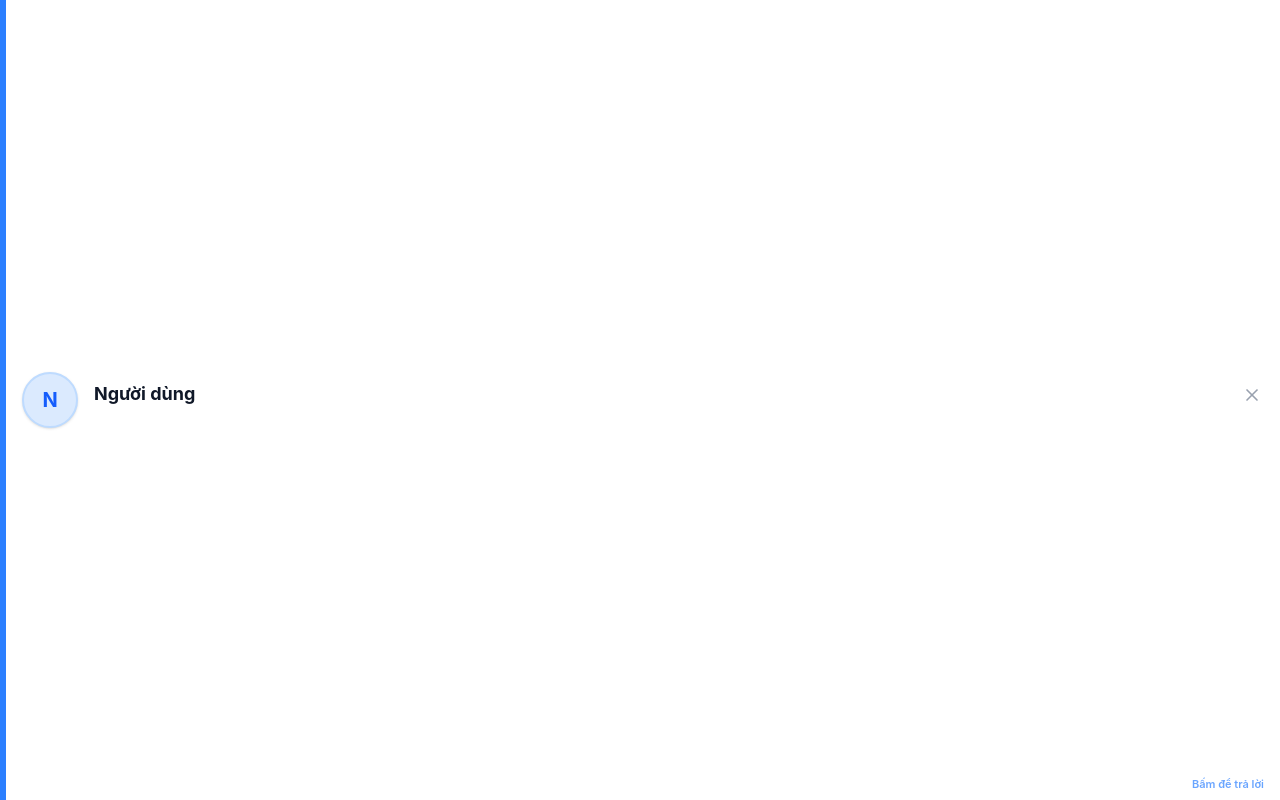
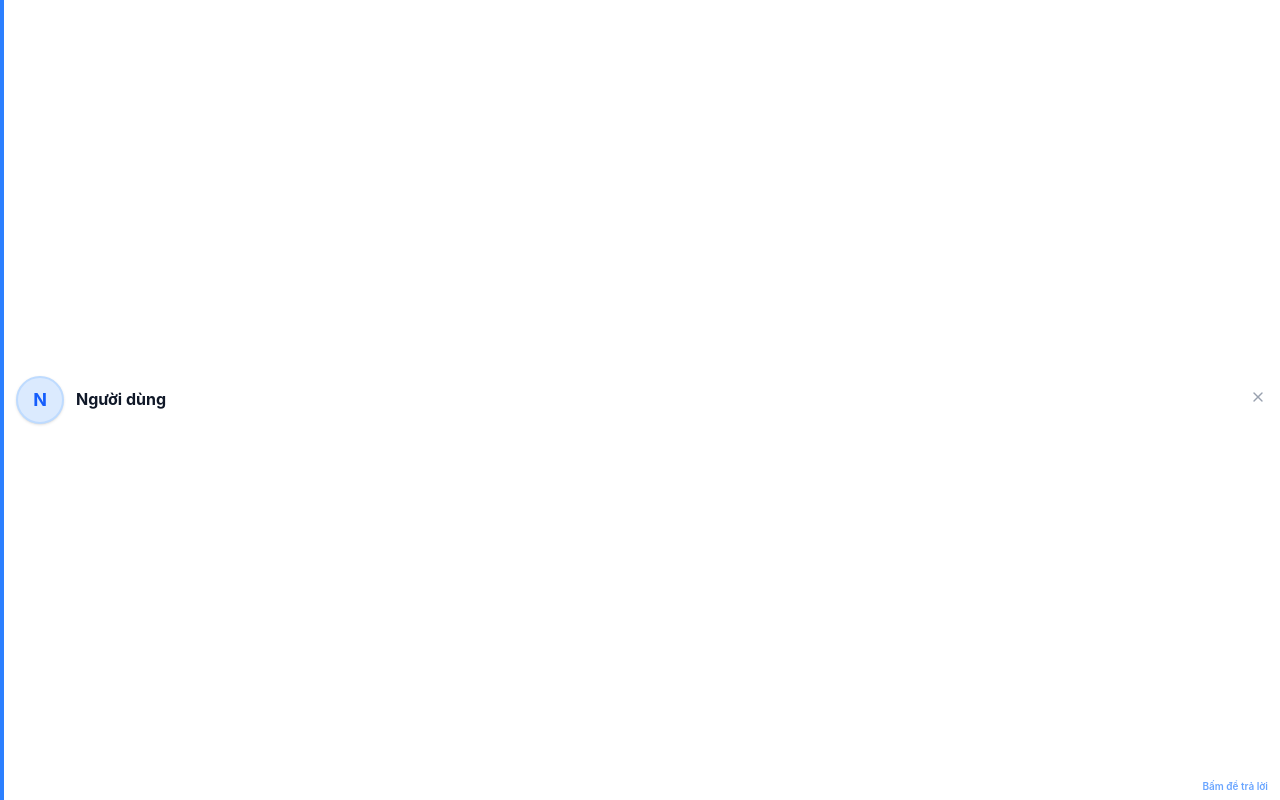
Before and after one commit to tynnp/alo-chat, a React (Vite) app: page /notification-pop in a window 1280 px wide. Built offline with nearby package versions, Linux system fonts and the light colour scheme; no server answers.

Commit message:
chỉnh UI hộp thoại thông báo

```diff
--- a/src/pages/NotificationPopup.tsx
+++ b/src/pages/NotificationPopup.tsx
@@ -62,17 +62,17 @@ export default function NotificationPopup() {
         <div className="h-screen w-screen overflow-hidden bg-transparent select-none pointer-events-none flex items-stretch">
             <div
                 onClick={handleClick}
-                className="w-full h-full bg-white shadow-2xl flex gap-4 cursor-pointer hover:bg-gray-50 transition-all border-l-[6px] border-l-blue-500 pointer-events-auto p-4 relative"
+                className="w-full h-full bg-white shadow-2xl flex gap-3 cursor-pointer hover:bg-gray-50 transition-all border-l-[4px] border-l-blue-500 pointer-events-auto py-1.5 px-3 relative"
             >
                 <div className="relative flex-shrink-0 flex items-center">
                     {senderAvatar ? (
                         <img
                             src={senderAvatar.startsWith('http') ? senderAvatar : `${API_BASE_URL}${senderAvatar}`}
                             alt={senderName}
-                            className="w-14 h-14 rounded-full object-cover border-2 border-gray-100 shadow-sm"
+                            className="w-12 h-12 rounded-full object-cover border-2 border-gray-100 shadow-sm"
                         />
                     ) : (
-                        <div className="w-14 h-14 rounded-full bg-blue-100 flex items-center justify-center text-blue-600 font-bold border-2 border-blue-200 shadow-sm text-xl">
+                        <div className="w-12 h-12 rounded-full bg-blue-100 flex items-center justify-center text-blue-600 font-bold border-2 border-blue-200 shadow-sm text-lg">
                             {senderName.charAt(0).toUpperCase()}
                         </div>
                     )}
@@ -80,21 +80,21 @@ export default function NotificationPopup() {
 
                 <div className="flex-1 min-w-0 flex flex-col justify-center">
                     <div className="flex items-start justify-between gap-2">
-                        <h4 className="font-bold text-gray-900 truncate text-lg leading-tight">{senderName}</h4>
+                        <h4 className="font-bold text-gray-900 truncate text-base leading-tight">{senderName}</h4>
                         <button
                             onClick={(e) => {
                                 e.stopPropagation();
                                 handleClose();
                             }}
-                            className="p-1.5 rounded-full hover:bg-gray-200 text-gray-400 hover:text-gray-600 transition-colors pointer-events-auto mt-[-4px] mr-[-4px]"
+                            className="p-1 px-1.5 rounded-full hover:bg-gray-200 text-gray-400 hover:text-gray-600 transition-colors pointer-events-auto mt-[-4px] mr-[-4px]"
                         >
-                            <X className="w-5 h-5" />
+                            <X className="w-4 h-4" />
                         </button>
                     </div>
-                    <p className="text-sm text-gray-600 line-clamp-2 mt-1.5 leading-relaxed pr-2">
+                    <p className="text-[13px] text-gray-600 line-clamp-1 mt-0.5 leading-snug pr-2">
                         {content}
                     </p>
-                    <div className="absolute right-4 bottom-2 text-[11px] text-blue-500 font-semibold opacity-70">
+                    <div className="absolute right-3 bottom-1.5 text-[10px] text-blue-500 font-semibold opacity-70">
                         Bấm để trả lời
                     </div>
                 </div>
--- a/src/stores/notificationStore.ts
+++ b/src/stores/notificationStore.ts
@@ -51,7 +51,7 @@ export const useNotificationStore = create<NotificationState>((set) => ({
             }).toString();
 
             const winWidth = 380;
-            const winHeight = 120;
+            const winHeight = 88;
 
             const webview = new WebviewWindow(label, {
                 url: `/notification-pop?${queryParams}`,
```
